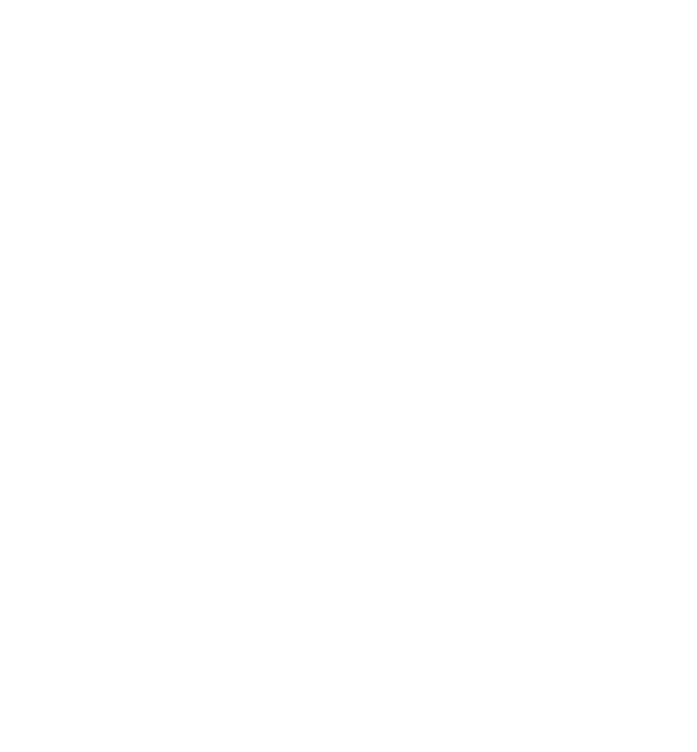
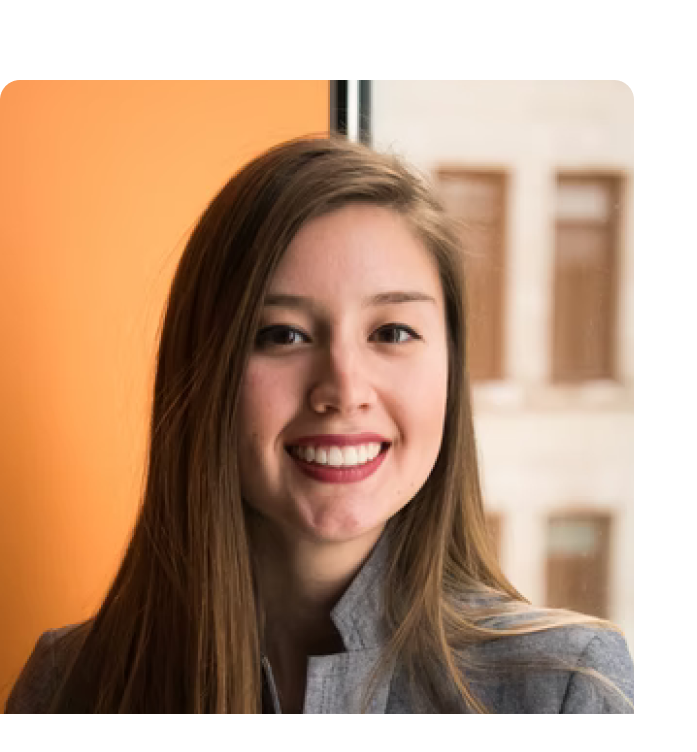
Before and after one commit to stylish-pawmy/react-business-card, a React (Vite) app: page / in a window 1280 px wide. Shown: the top 752 px of the page, without its empty margins (0-697 px from the left). Built offline with nearby package versions, Linux system fonts and the light colour scheme.

Commit message:
Add photo component

```diff
--- a/src/components/Card.jsx
+++ b/src/components/Card.jsx
@@ -1,10 +1,11 @@
 import React from "react";
 import "../App.css";
+import { Photo } from "./Photo.jsx";
 
 export function Card() {
     return (
         <>
-
+            <Photo />
         </>
     );
 }
--- /dev/null
+++ b/src/components/Photo.jsx
@@ -0,0 +1,14 @@
+import React from "react";
+import "../App.css";
+import PersonPhoto from "../assets/photo.png";
+
+export function Photo()
+{
+    return (
+        <>
+            <img src= { PersonPhoto } />
+        </>
+    )
+}
+
+export default Photo
```
Also changed, not shown: src/assets/photo.png (added).
